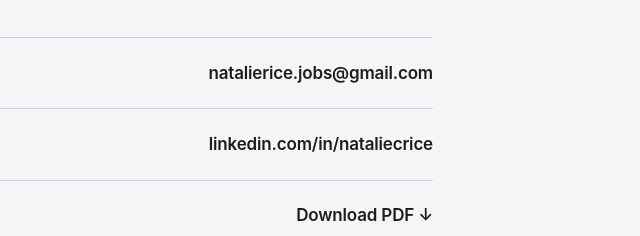
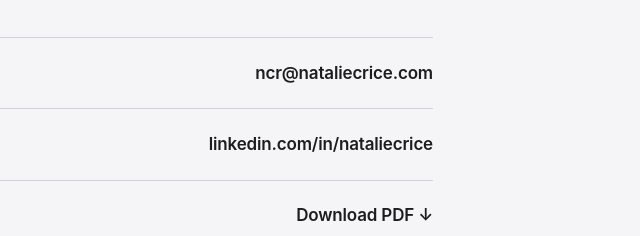
Before and after one commit to natcrice/portfolio, a plain HTML site: page index.html in a window 1280 px wide. Shown: the part 6765-7001 px from the top of the page, 599-1239 px from the left. Drawn offline with Linux system fonts and the light colour scheme.

Commit message:
Update contact email to ncr@nataliecrice.com
Co-Authored-By: Claude Sonnet 5 <noreply@anthropic.com>
Claude-Session: https://claude.ai/code/session_01YbqRFsp5XzAR6wh3hTC34t

```diff
--- a/index.html
+++ b/index.html
@@ -451,7 +451,7 @@
         <dl class="contact__list">
           <div class="contact__row">
             <dt>Email</dt>
-            <dd><a href="mailto:natalierice.jobs@gmail.com">natalierice.jobs@gmail.com</a></dd>
+            <dd><a href="mailto:ncr@nataliecrice.com">ncr@nataliecrice.com</a></dd>
           </div>
           <div class="contact__row">
             <dt>LinkedIn</dt>
```
